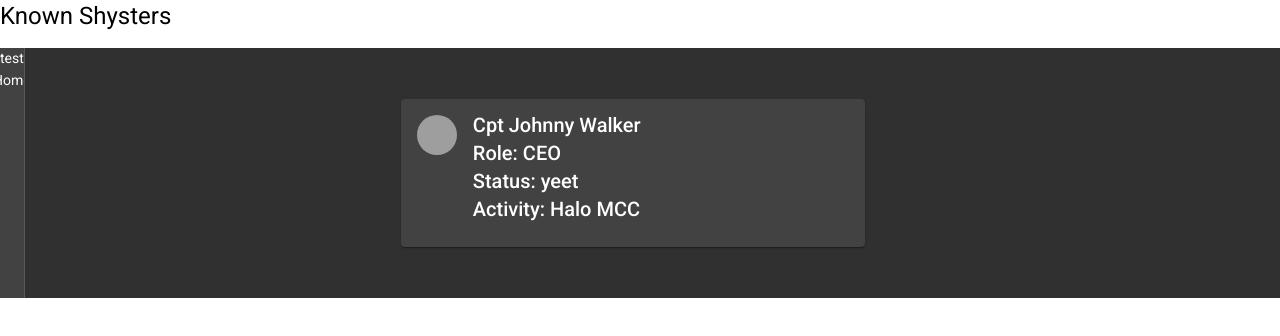
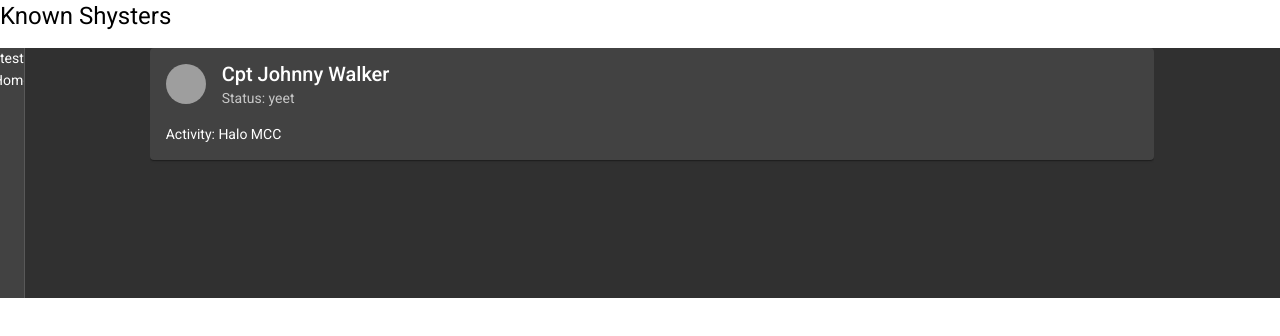
Before and after one commit to AustinMooreT/KnownShystersWebsite, an Angular app: page / in a window 1280 px wide. Shown: the top 336 px of the page. Built offline with nearby package versions, Linux system fonts and the light colour scheme; grey boxes are pictures that could not be loaded.

Commit message:
Fixes issue where card does not resize.

```diff
--- a/src/app/app.component.scss
+++ b/src/app/app.component.scss
@@ -1,3 +1,4 @@
 app-shyster {
-  width: 50%;
+  width: 100%;
+  height: 100%;
 }
--- a/src/app/shyster/shyster.component.html
+++ b/src/app/shyster/shyster.component.html
@@ -1,9 +1,10 @@
 <mat-card>
   <mat-card-header>
-    <img mat-card-avatar class=profilePicture src={{profilePicture}}>
+    <img mat-card-avatar class="profilePicture" src={{profilePicture}}>
     <mat-card-title>{{name}}</mat-card-title>
-    <mat-card-title> Role: {{role}}</mat-card-title>
-    <mat-card-title> Status: {{status}}</mat-card-title>
-    <mat-card-title> Activity: {{currentGame}}</mat-card-title>
+    <mat-card-subtitle> Status: {{status}}</mat-card-subtitle>
   </mat-card-header>
+  <mat-card-content>
+    <p> Activity: {{currentGame}}</p>
+  </mat-card-content>
 </mat-card>
--- a/src/app/shyster/shyster.component.scss
+++ b/src/app/shyster/shyster.component.scss
@@ -1,8 +1,3 @@
-mat-card {
-  width: calc(100% - 70px);
-  height: calc(100% - 70px);
-}
-
 .profilePicture {
   background-size: cover;
 }
--- a/src/app/shyster/shyster.component.ts
+++ b/src/app/shyster/shyster.component.ts
@@ -1,12 +1,11 @@
 import { Component } from '@angular/core';
-import { MatCardModule } from '@angular/material/card';
 
 @Component({
   selector: 'app-shyster',
   templateUrl: './shyster.component.html',
   styleUrls: ['./shyster.component.scss']
 })
-export class ShysterComponent extends MatCardModule {
+export class ShysterComponent {
 
   name = "Cpt Johnny Walker";
   profilePicture = "https://material.angular.io/assets/img/examples/shiba1.jpg";
@@ -15,7 +14,6 @@ export class ShysterComponent extends MatCardModule {
   role = "CEO";
 
   constructor() {
-    super();
   }
 
 }
```
